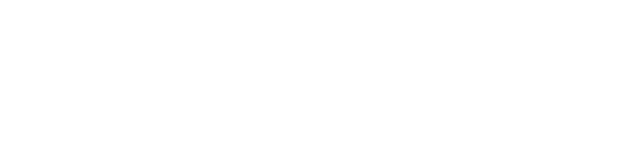
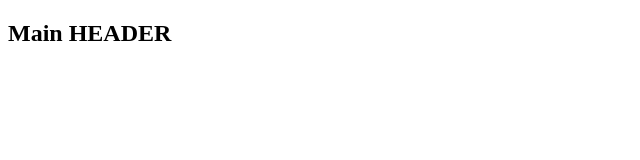
Before and after one commit to OlehKulyk2710/goit-markup-hw-01, a plain HTML site: page index.html in a window 1280 px wide. Shown: the whole page, without its empty margins (0-640 px from the left). Drawn offline with Linux system fonts and the light colour scheme.

Commit message:
Update index.html

```diff
--- a/index.html
+++ b/index.html
@@ -7,6 +7,8 @@
     <title>Document</title>
 </head>
 <body>
-
+    <section>
+        <h1>Main HEADER</h1>
+    </section>
 </body>
 </html>
```
